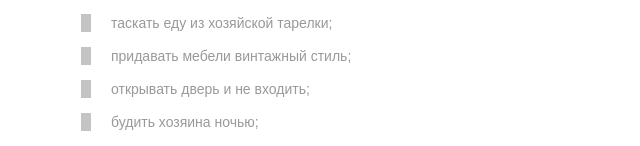
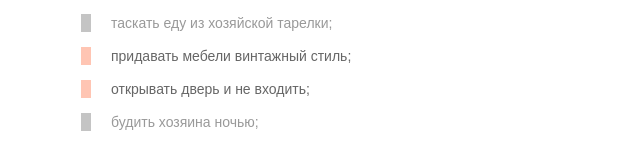
Before and after one commit to chooser2006/htmlacademy_basics, a plain HTML site: page index.html in a window 1280 px wide. Shown: the part 550-696 px from the top of the page, without its empty margins (319-959 px from the left). Drawn offline with Linux system fonts and the light colour scheme.

Commit message:
11. redirect styles

```diff
--- a/style.css
+++ b/style.css
@@ -24,11 +24,17 @@ h2 {
 
 .skills-item {
   margin-bottom: 15px;
-  /* Добавьте свойства сюда */
+  /* Добавьте свойства сюда №9 урок*/
   padding-left: 20px;
   border-left: 10px solid #c4c4c4;
   color: #999999
 }
+
+/* Добавьте новое пустое правило сюда */
+.standard {
+  border-color:#ffc5b3;
+  color: #666666;
+  }
 
 .container {
   width: 480px;
```
